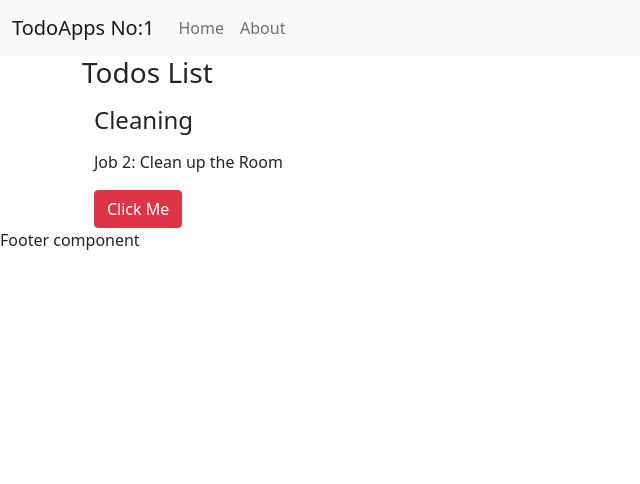
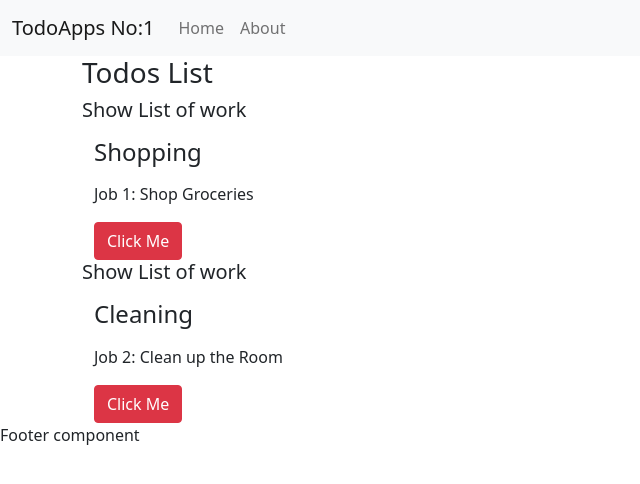
Before and after one commit to NehaSijaria/todo-app, a React (Create React App) app: page / in a window 1280 px wide. Shown: the top 484 px of the page, without its empty margins (0-640 px from the left). Built offline with nearby package versions, Linux system fonts and the light colour scheme.

Commit message:
accessing each Todo on main comp

```diff
--- a/src/App.js
+++ b/src/App.js
@@ -5,7 +5,7 @@ import Footer from './components/Footer';
 // import Example from './components/Example';
 
 function App() {
-  const allTodos =[
+  const myTodos =[
     {
       id:1,
       title:'Shopping',
@@ -23,7 +23,7 @@ function App() {
       {/* <Navbar title="TodoApps" searchBar={false}/> */}
       <Navbar title="TodoApps" number={1} />
       {/* passing todos from parent to child Todo comp */}
-      <Todos myTodos={allTodos}/>
+      <Todos allTodos={myTodos}/>
       <Footer />
       {/* <Example title="Mytitleshow" status={true} num={5}/> */}
     </div>
--- a/src/components/TodoItem.js
+++ b/src/components/TodoItem.js
@@ -1,13 +1,13 @@
 import React from 'react';
 
 
-export default function TodoItem({todo}) {
+export default function TodoItem({singleTodo}) {
   // console.log(todo); // getting first todo obj from Todo comp
   return (
     <div className='container'>
 
-      <h4 className='tex-center my-3'>{todo.title}</h4>
-      <p>{todo.desc}</p>
+      <h4 className='tex-center my-3'>{singleTodo.title}</h4>
+      <p>{singleTodo.desc}</p>
       <button className='btn btn-danger'>Click Me</button>
     </div>
   )
--- a/src/components/Todos.js
+++ b/src/components/Todos.js
@@ -2,12 +2,21 @@ import React from 'react'
 import TodoItem from './TodoItem'
 
 export default function Todo(props) {
-  console.log('myTodosProps--', props.myTodos)//getting all todos
+  console.log('myTodosProps--', props.allTodos)//getting all todos
   return (
     <div className="container">
       <h3>Todos List</h3>
       {/* sendng first todo */}
-      <TodoItem todo={props.myTodos[1]}/>
+      {/* <TodoItem todo={props.allTodos[1]}/>  */}
+      {props.allTodos.map((todo) => {
+        console.log('Log todo--', todo);
+          return (
+            <>
+            <h5>Show List of work</h5>
+            <TodoItem singleTodo={todo} />
+            </>
+          )}
+      )}
     </div>
   )
 }
```
